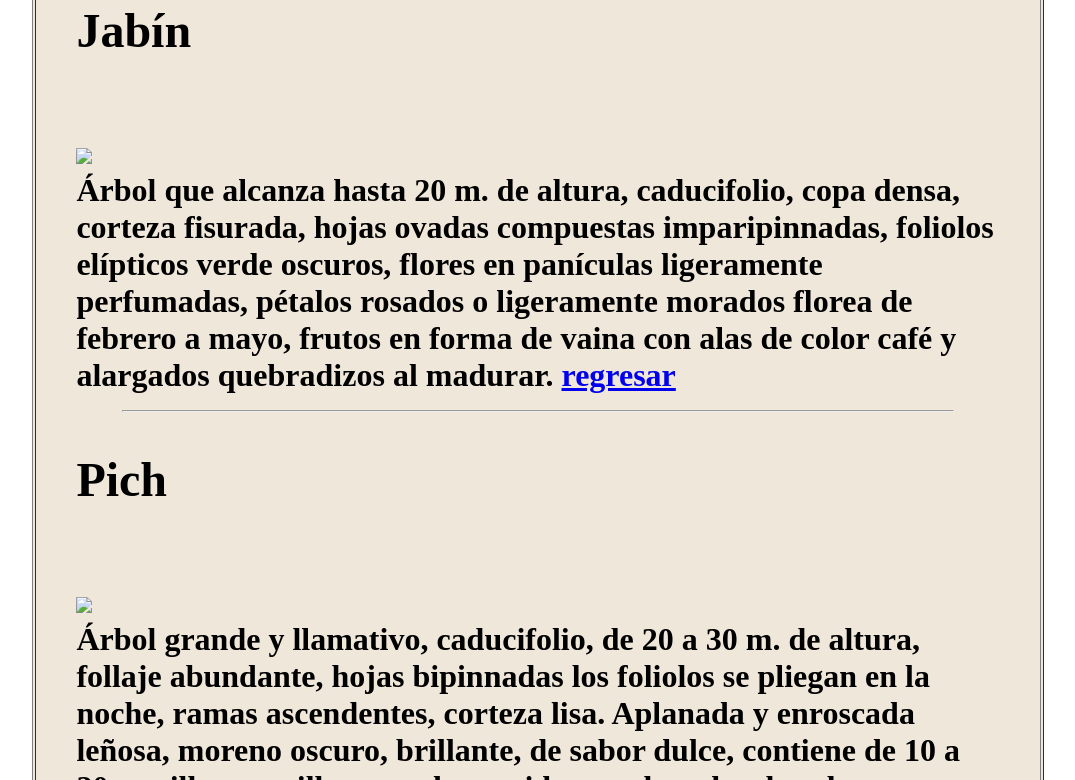
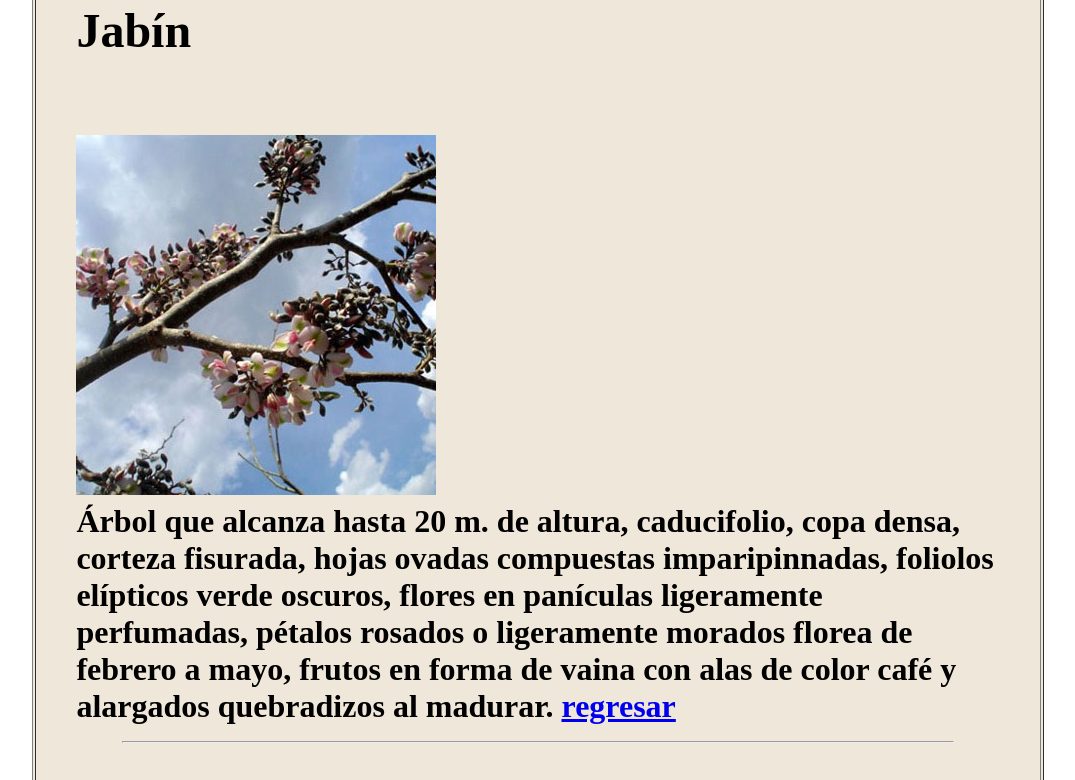
Before and after one commit to CristinaCohuo/DisenioGrafico, a plain HTML site: page index.html in a window 1280 px wide. Shown: the part 1875-2655 px from the top of the page, without its empty margins (102-1177 px from the left). Drawn offline with Linux system fonts and the light colour scheme.

Commit message:
Update index.html
dsds

```diff
--- a/index.html
+++ b/index.html
@@ -85,7 +85,7 @@
             <h2>Jabín</h2>
             </section>
             <br>
-            <img src="Jabin.jpg">
+            <img src="Jabin.jpeg">
             <br>
             Árbol que alcanza hasta 20 m. de altura, caducifolio, copa densa, corteza fisurada, hojas
             ovadas compuestas imparipinnadas, foliolos elípticos verde oscuros, flores en panículas
@@ -98,7 +98,7 @@
             <h2>Pich</h2>
             </section>
             <br>
-            <img src="Pich.jpg">
+            <img src="Pich.jpeg">
             <br>
             Árbol grande y llamativo, caducifolio, de 20 a 30 m. de altura, follaje abundante, hojas bipinnadas
             los foliolos se pliegan en la noche, ramas ascendentes, corteza lisa. Aplanada y enroscada leñosa,
```
